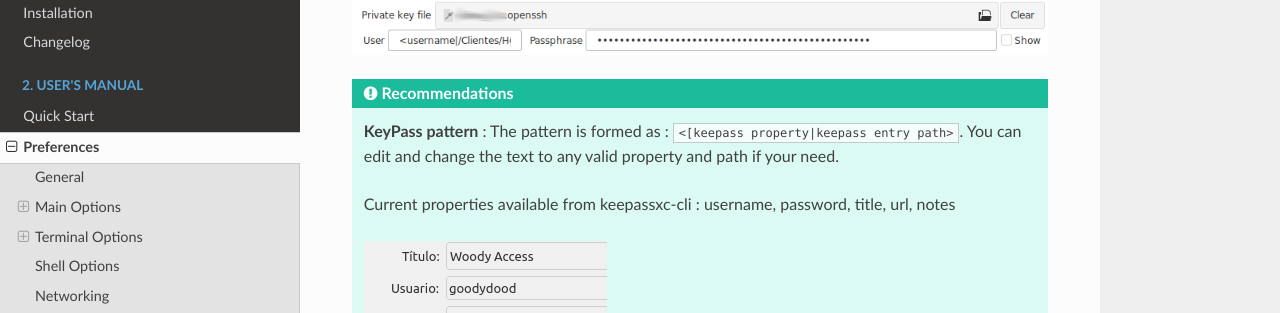
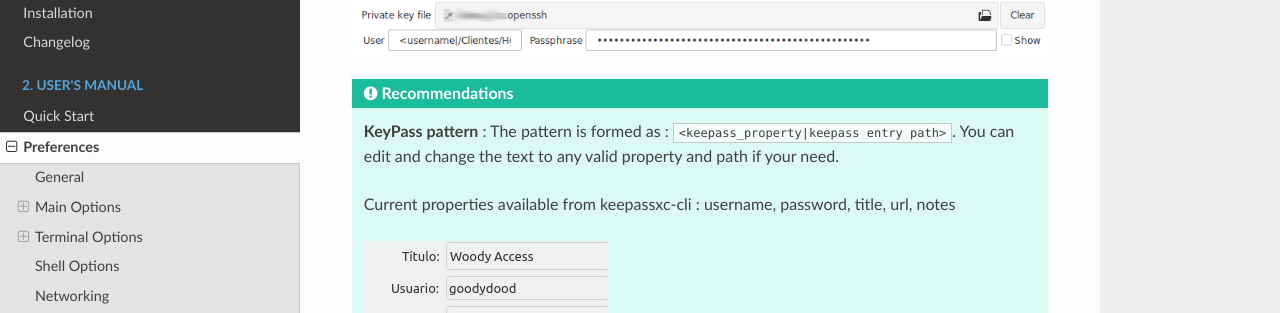
Before and after one commit to asbru-cm/asbru-cm, an MkDocs documentation site: the page built from doc/Manual/Preferences/KeePassXC.md, in a window 1280 px wide and 900 px high, scrolled down 2416 px. Shown: the part 134-447 px from the top of the window. Built offline with MkDocs 1.6.1, drawn with Linux system fonts in a browser that asks for light colours; nearby versions of some CDN libraries.

Commit message:
fixed typo

```diff
--- a/doc/Manual/Preferences/KeePassXC.md
+++ b/doc/Manual/Preferences/KeePassXC.md
@@ -51,7 +51,7 @@ After the double click the link to your username and password will be assigned t
 ![](images/kpxc4.png)
 
 !!! tip "Recommendations"
-    __KeyPass pattern__ : The pattern is formed as : `<[keepass property|keepass entry path>`. You can edit and change the text to any valid property and path if your need.
+    __KeyPass pattern__ : The pattern is formed as : `<keepass_property|keepass entry path>`. You can edit and change the text to any valid property and path if your need.
 
     Current properties available from keepassxc-cli : username, password, title, url, notes
 
```
